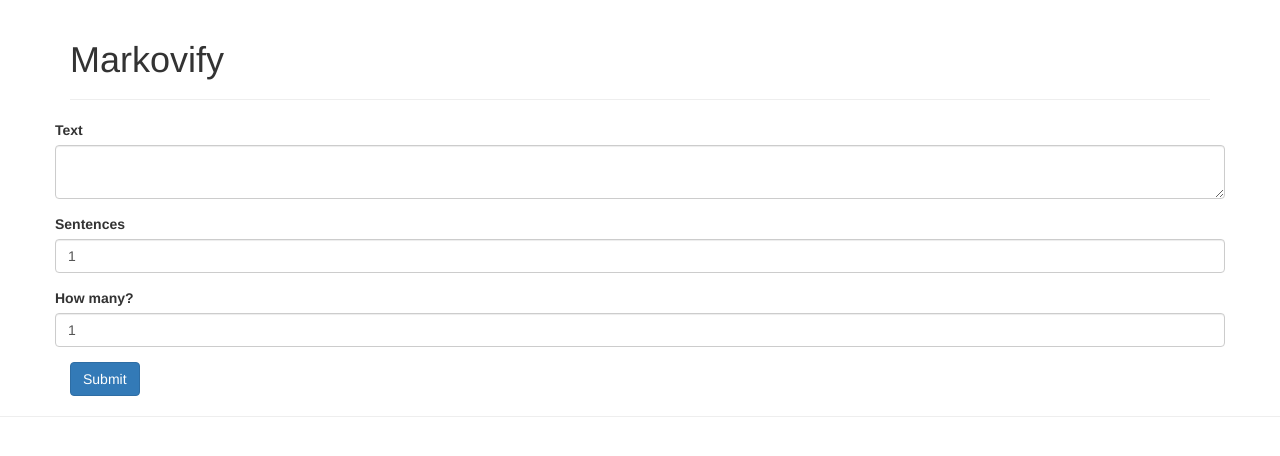
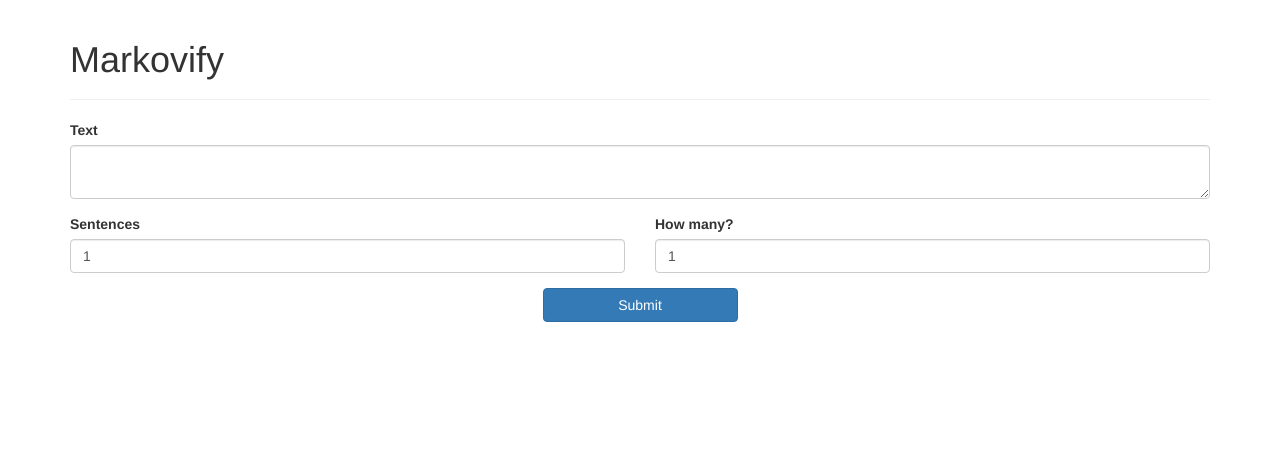
Before and after one commit to bkblanton/markovify, a Flask app: page / in a window 1280 px wide. Shown: the top 456 px of the page. Run offline with Flask 2, Linux system fonts and the light colour scheme; some libraries are stand-ins or nearby versions.

Commit message:
Refined style

```diff
--- a/app/__init__.py
+++ b/app/__init__.py
@@ -6,6 +6,7 @@ def create_app():
     app = Flask(__name__, instance_relative_config=True)
 
     app.config.from_pyfile('config.cfg', silent=True)
+    app.config.from_object('config.production')
 
     app.register_blueprint(pages)
 
--- a/app/templates/base.html
+++ b/app/templates/base.html
@@ -13,7 +13,6 @@
 </head>
 <body>
     {% block body %}{% endblock %}
-    <hr>
     <footer></footer>
     <script src="static/js/bootstrap.js"></script>
 </body>
--- a/app/templates/forms/upload.html
+++ b/app/templates/forms/upload.html
@@ -1,4 +1,5 @@
 {% block upload %}
+    <div class="row">
         {% if form.errors %}
             <ul class="errors list-group">
                 {% for field in form.errors %}
@@ -8,9 +9,10 @@
         {% endif %}
         <form method="POST">
             {{ form.hidden_tag() }}
-        <div class="form-group row">{{ form.text.label }} {{ form.text(class="form-control col-12") }}</div>
-        <div class="form-group row">{{ form.sentences.label }} {{ form.sentences(class="form-control") }}</div>
-        <div class="form-group row">{{ form.number.label }} {{ form.number(class="form-control") }}</div>
-        <input class='btn btn-primary' type='submit' value='Submit'>
+            <div class="form-group col-sm-12">{{ form.text.label }} {{ form.text(class="form-control", style="resize: vertical;") }}</div>
+            <div class="form-group col-sm-6">{{ form.sentences.label }} {{ form.sentences(class="form-control") }}</div>
+            <div class="form-group col-sm-6">{{ form.number.label }} {{ form.number(class="form-control") }}</div>
+            <input class='btn btn-primary col-xs-12 col-sm-2 col-sm-offset-5' type='submit' value='Submit'>
         </form>
+        </div>
 {% endblock %}
--- a/app/templates/home.html
+++ b/app/templates/home.html
@@ -9,7 +9,7 @@
         {% block outputs %}
             {% if outputs %}
                 <hr>
-                <div id="outputs" class="panel-group">
+                <div id="outputs" class="row panel-group">
                     {% for output in outputs %}
                         <div class="panel panel-default">
                             <div class="panel-body">{{ output }}</div>
@@ -19,4 +19,5 @@
             {% endif %}
         {% endblock %}
     </div>
+    <br>
 {% endblock %}
--- /dev/null
+++ b/config/production.py
@@ -0,0 +1 @@
+SECRET_KEY="fb8c4a63e9e3453a217930a7f3e63e53b0a5cadd81d5d58e"
--- a/instance/config.cfg
+++ /dev/null
@@ -1 +0,0 @@
-SECRET_KEY="fb8c4a63e9e3453a217930a7f3e63e53b0a5cadd81d5d58e"
--- a/run.py
+++ b/run.py
@@ -4,4 +4,4 @@ import os
 if __name__ == '__main__':
     app = create_app()
     port = int(os.environ.get('PORT', 5000))
-    app.run(host='0.0.0.0', port=port)
+    app.run(host='127.0.0.1', port=port)
```
Also changed, not shown: config/__init__.py (added). Lines whose indentation alone changed are shown as unchanged.
